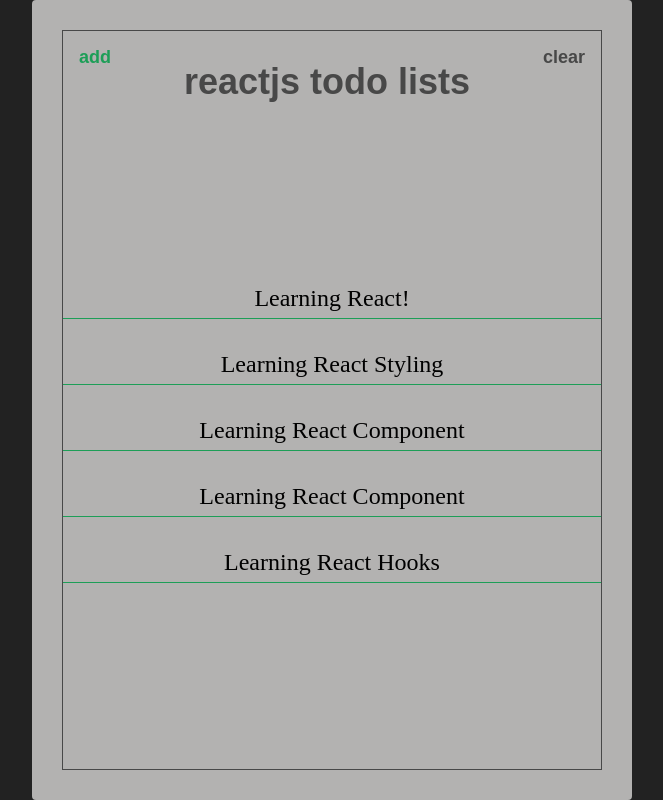
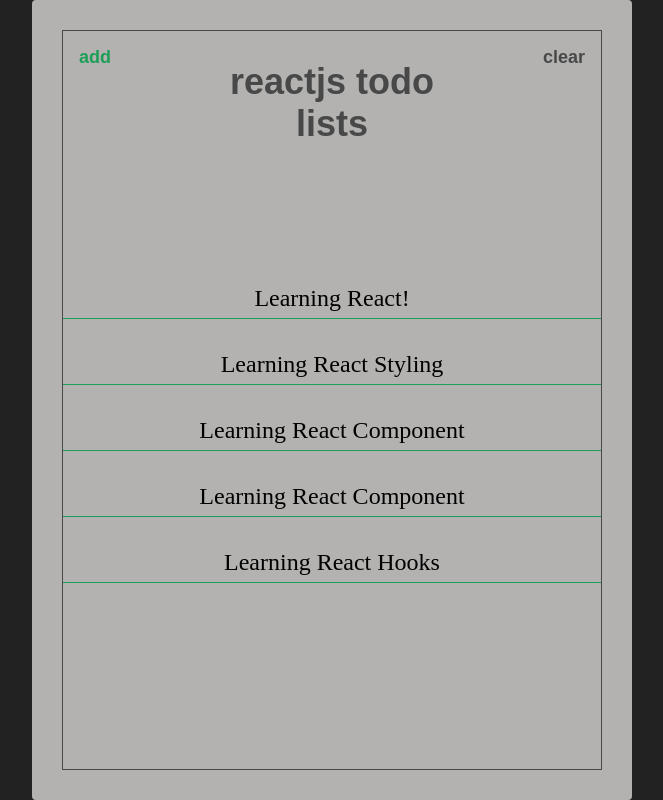
Before and after one commit to abughiyats/react-todolist, a React (Create React App) app: page / in a window 1280 px wide. Shown: the whole page, without its empty margins (308-971 px from the left). Built offline with nearby package versions, Linux system fonts and the light colour scheme; a web font is replaced by a local one.

Commit message:
create button component

```diff
--- /dev/null
+++ b/src/components/Button.jsx
@@ -0,0 +1,32 @@
+import React from "react";
+import PropTypes from "prop-types";
+
+const Button = ({ text, onClick, color, align }) => {
+  const className = [
+    "header-btn",
+    color === "green" && "main-green-color",
+    color === "black" && "main-black-color",
+    align === "left" && "align-left",
+    align === "right" && "align-right"
+  ].join(" ");
+  return (
+    <button className={className} onClick={onClick}>
+      {text}
+    </button>
+  );
+};
+
+Button.defaultProps = {
+  text: "Button",
+  color: "Black",
+  align: "left"
+};
+
+Button.propTypes = {
+  text: PropTypes.string.isRequired,
+  onClick: PropTypes.func,
+  color: PropTypes.oneOf(["green", "black"]),
+  align: PropTypes.oneOf(["left", "right"])
+};
+
+export default Button;
--- a/src/components/Header.jsx
+++ b/src/components/Header.jsx
@@ -1,16 +1,24 @@
 import React from "react";
 import PropTypes from "prop-types";
+
+import Button from "./Button";
 
 const Header = ({ showAddToggle, showAdd, clearTodos }) => {
   return (
     <section className="header">
-      <button className="header-btn main-green-color" onClick={showAddToggle}>
+      {/* <button className="header-btn main-green-color" onClick={showAddToggle}>
         {showAdd ? "Finish" : "Add"}
-      </button>
+      </button> */}
+      <Button
+        text={showAdd ? "Finish" : "Add"}
+        onClick={showAddToggle}
+        color="green"
+      />
       <h1 className="header-title">ReactJS Todo Lists</h1>
-      <button className="header-btn main-black-color" onClick={clearTodos}>
+      <Button text={"Clear"} onClick={clearTodos} color="black" align="right" />
+      {/* <button className="header-btn main-black-color" onClick={clearTodos}>
         Clear
-      </button>
+      </button> */}
     </section>
   );
 };
--- a/src/pages/TodoList.jsx
+++ b/src/pages/TodoList.jsx
@@ -30,7 +30,7 @@
 
     setTodos(addedTodo);
   };
-  const clearTodos = () => setTodos([]);
+  const clearTodos = () => !showAdd && setTodos([]);
   const showAddToggle = () => setShowAdd(!showAdd);
 
   console.log("todos", todos);
--- a/src/styles.css
+++ b/src/styles.css
@@ -13,6 +13,14 @@
 
 .main-black-color {
   color: var(--main-black-color);
+}
+
+.align-left {
+  text-align: left;
+}
+
+.align-right {
+  text-align: right;
 }
 
 html {
@@ -59,7 +67,8 @@
 }
 
 .header-title {
-  flex: 1;
+  /* flex: 1; */
+  width: 52%;
   text-align: center;
 
   color: var(--main-black-color);
@@ -69,6 +78,7 @@
 }
 
 .header-btn {
+  width: 24%;
   font-size: 1.8rem;
   font-family: "Azeret Mono", sans-serif;
 
@@ -161,13 +171,13 @@
 
 .todo-placeholder-text {
   font-family: "Times New Roman", Times, serif;
-  font-size: 24px;
+  font-size: 28px;
   text-align-last: center;
   padding: 16px;
 }
 
 .add-button-placeholder-text {
   font-family: "Azeret Mono", sans-serif;
-  font-size: 24px;
-  font-weight: 700;
+  font-size: 34px;
+  font-weight: 900;
 }
```
